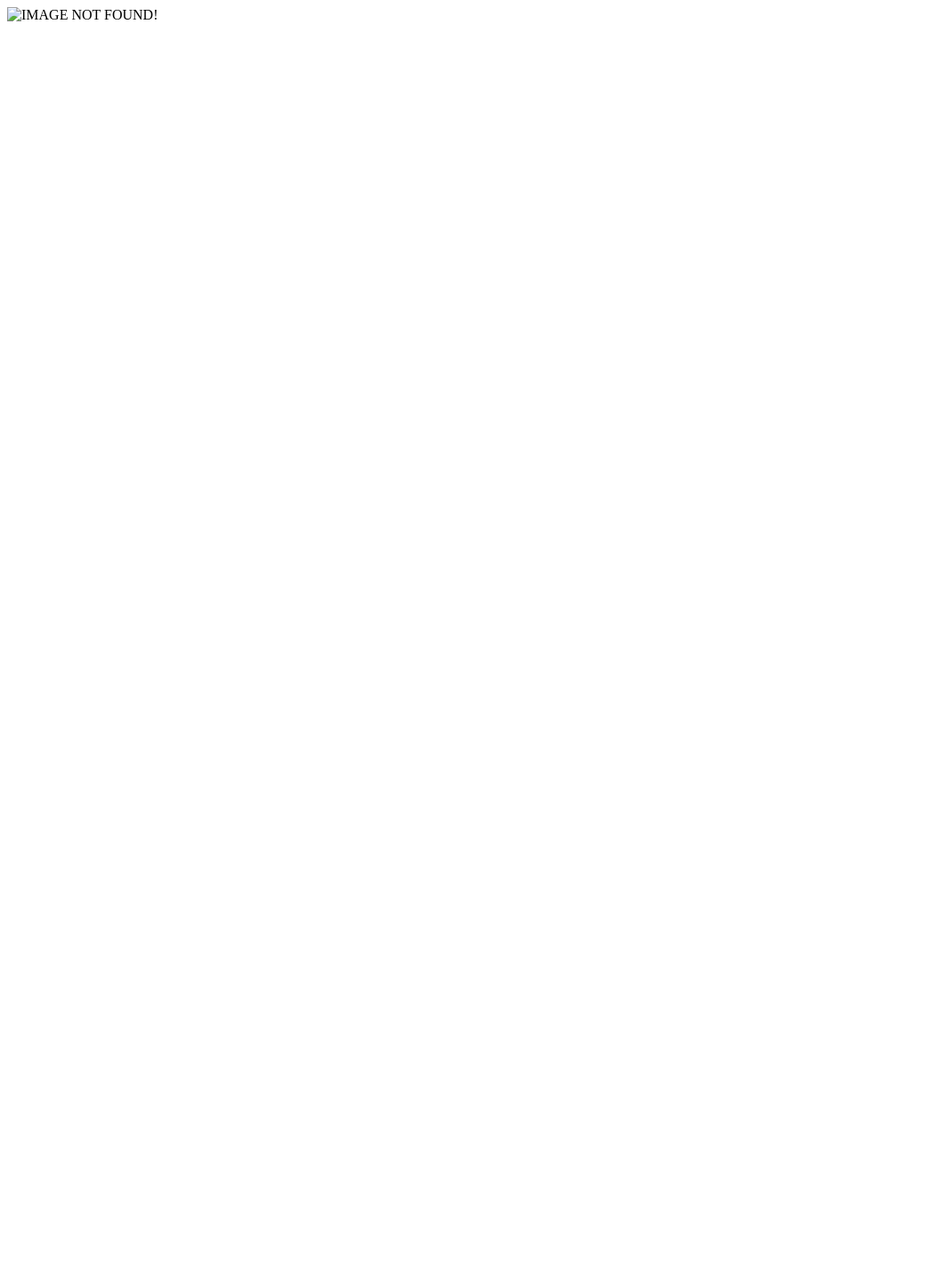
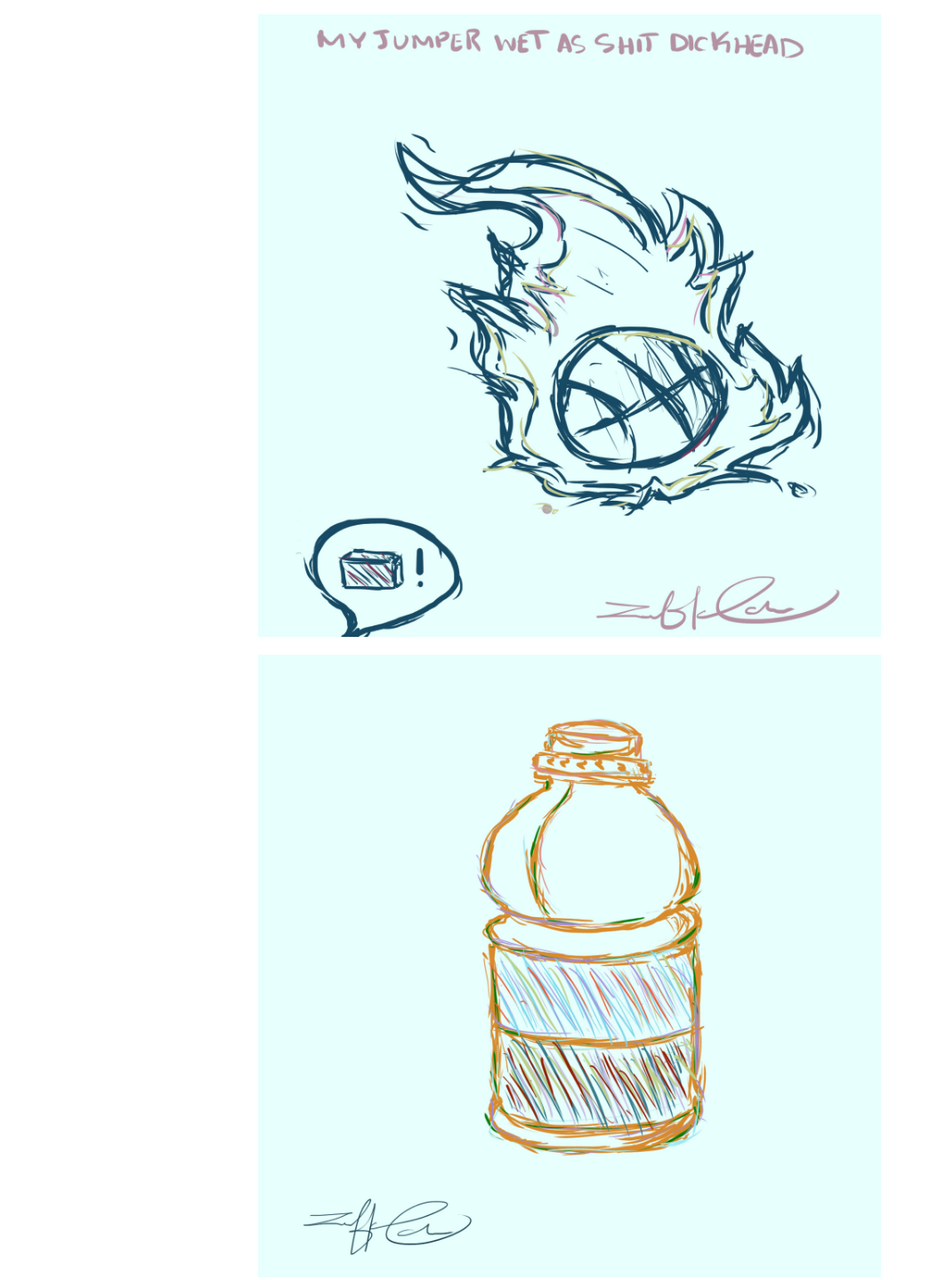
Before and after one commit to zuff-digital/zuffidries.me, a plain HTML site: page index.html in a window 1280 px wide. Shown: the whole page at 89% size, without its empty margins (0-1045 px from the left). Before the commit the page ends 800 px from the top, so only its background shows below. Drawn offline with Linux system fonts and the light colour scheme.

Commit message:
Photos working.

```diff
--- a/index.html
+++ b/index.html
@@ -5,6 +5,9 @@
   </head>
 
   <body>
-    <img src="http://localhost/Users/zuffidries/Desktop/MISC/juice.jpg" alt="IMAGE NOT FOUND!" />
+    <p style="text-align:center;">
+      <img src="photos/jumperwet.jpg" width=700 height=700></p>
+    <p style="text-align:center;">
+      <img src="photos/juice.jpg" width=700 height=700></p>
   </body>
 </html>
```
Also changed, not shown: photos/juice.jpg (added), photos/jumperwet.jpg (added), photos/mintchocolate.jpg (added).
